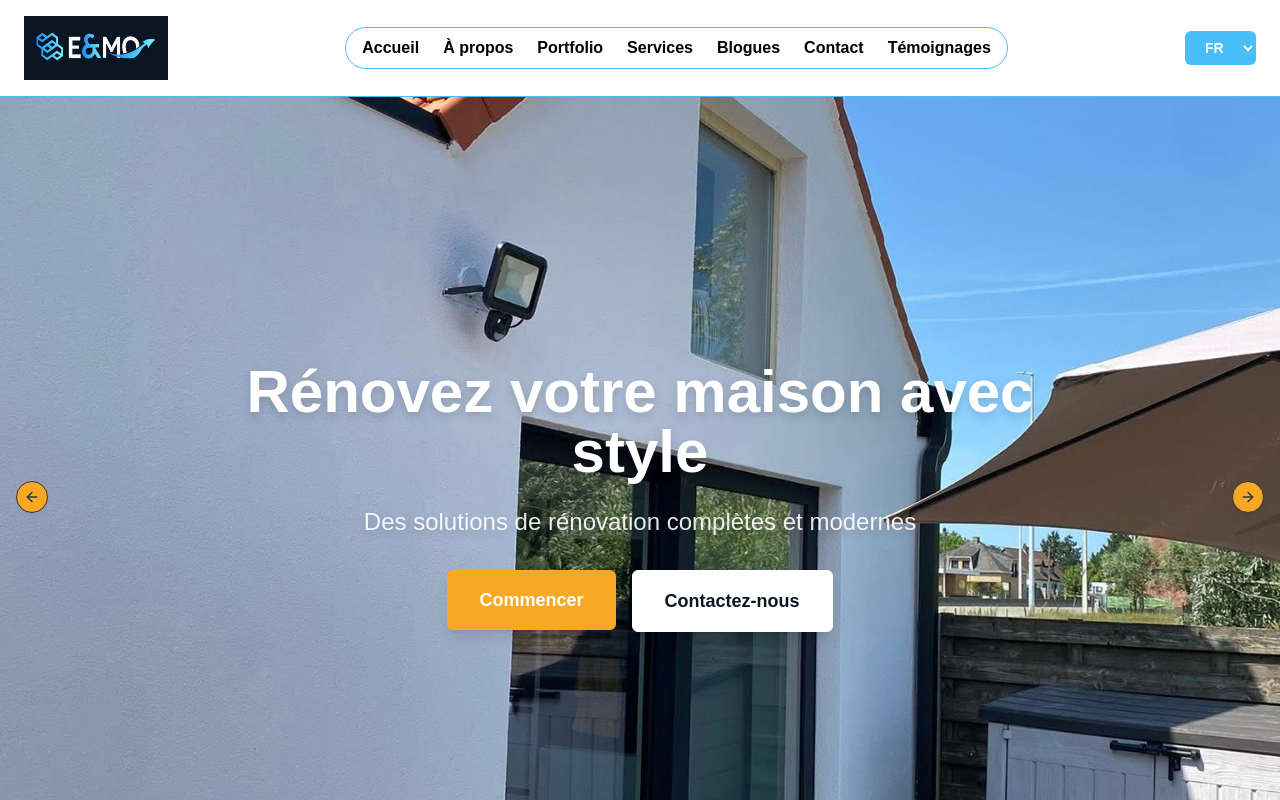
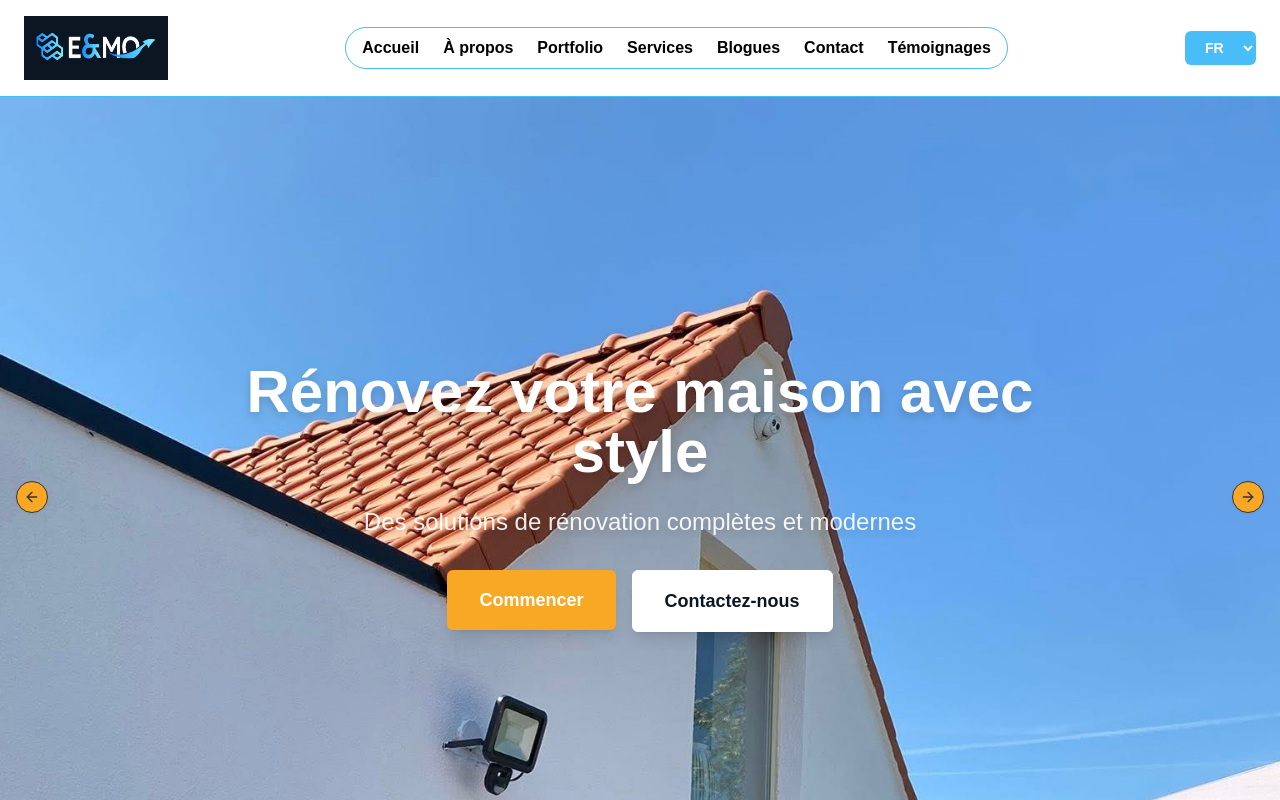
Before and after one commit to MohamedTealeb/E-MO, a Next.js app: page /fr in a window 1280 px wide. Shown: the top 800 px of the page. Built offline with nearby package versions, Linux system fonts and the light colour scheme.

Commit message:
Fixed : Image -> img

```diff
--- a/components/Sections/Hero.jsx
+++ b/components/Sections/Hero.jsx
@@ -47,10 +47,10 @@ const Hero = () => {
           {carouselImages.map((image, index) => (
             <CarouselItem key={index} className="h-screen">
               <div className="relative w-full h-screen">
-                <Image
+                <img
                   src={image.src}
                   alt={image.alt}
-                  fill
+                  loading="lazy"
                   className="object-cover"
                   priority={index === 0}
                 />
```
